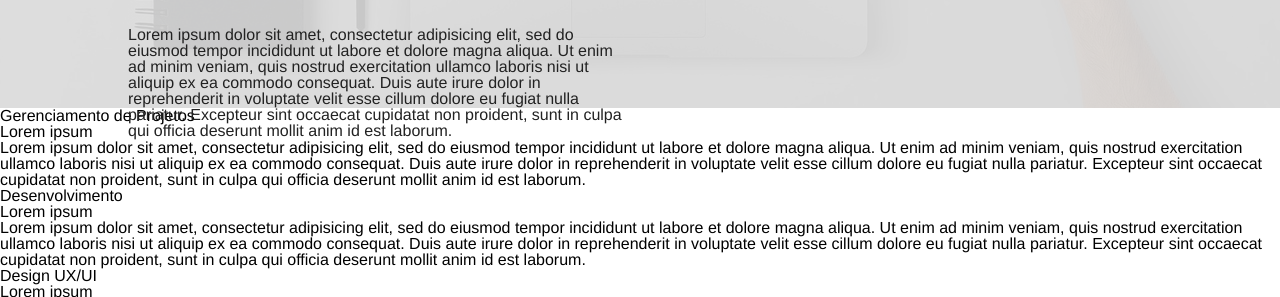
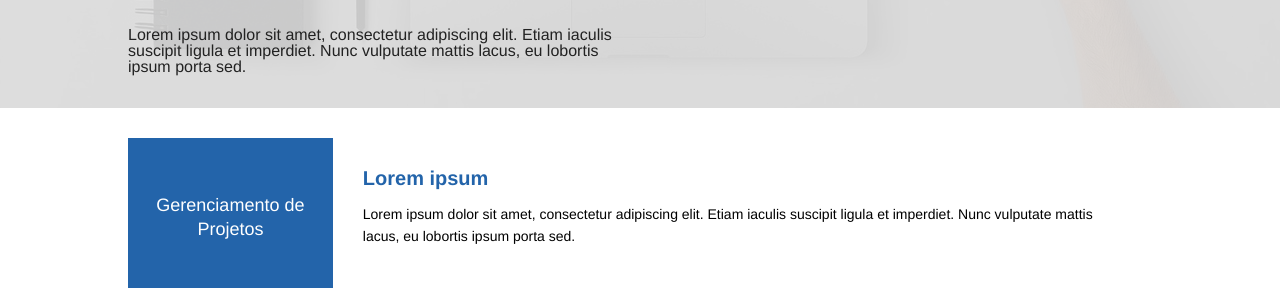
Before and after one commit to LucasDevRJ/pagina_agencia, a plain HTML site: page index.html in a window 1280 px wide. Shown: the part 492-789 px from the top of the page. Drawn offline with Linux system fonts and the light colour scheme.

Commit message:
Estilização da seção de serviços.

```diff
--- a/css/styles.css
+++ b/css/styles.css
@@ -76,3 +76,82 @@ html {
 	margin-bottom: 30px;
 	font-size: 24px;
 }
+
+/* serviços */
+.services-container {
+	max-width: 1200px;
+	padding: 30px 10%;
+	padding-bottom: 0;
+}
+
+.service-box {
+	width: 100%;
+	position: relative;
+	clear: both;
+	height: 150px;
+	margin-bottom: 30px;
+}
+
+.service-box:last {
+	margin-bottom: 0;
+}
+
+.service-title {
+	width: 20%;
+	height: 150px;
+	background-color: #DDD;
+	float: left;
+	text-align: center;
+	line-height: 150px;
+	padding: 20px;
+	box-sizing: border-box;
+}
+
+.service-title p {
+	padding-top: 35px;
+	color: #FFF;
+	font-size: 18px;
+	line-height: 24px;
+}
+
+.service-description {
+	width: 80%;
+	float: left;
+	padding: 30px;
+	box-sizing: border-box;
+}
+
+.service-description h3 {
+	font-size: 20px;
+	margin-bottom: 15px;
+	font-weight: bold;
+}
+
+.service-description p {
+	font-size: 14px;
+	line-height: 22px;
+}
+
+#gerenciamento-title {
+	color: #2364AA;
+}
+
+#dev-title {
+	color: #3DA5D9;
+}
+
+#design-title {
+	color: #73BFB8;
+}
+
+#gerenciamento-box {
+	background-color: #2364AA;
+}
+
+#dev-box {
+	background-color: #3DA5D9;
+}
+
+#design-box {
+	background-color: #73BFB8;
+}
--- a/index.html
+++ b/index.html
@@ -23,61 +23,40 @@
 						<div class="company-info-background"></div>
 						<div class="company-info-titlebox">
 							<h2>Seja bem-vindo ao nosso site</h2>
-							<p>Lorem ipsum dolor sit amet, consectetur adipisicing elit, sed do eiusmod
-							tempor incididunt ut labore et dolore magna aliqua. Ut enim ad minim veniam,
-							quis nostrud exercitation ullamco laboris nisi ut aliquip ex ea commodo
-							consequat. Duis aute irure dolor in reprehenderit in voluptate velit esse
-							cillum dolore eu fugiat nulla pariatur. Excepteur sint occaecat cupidatat non
-							proident, sunt in culpa qui officia deserunt mollit anim id est laborum.</p>
+							<p>Lorem ipsum dolor sit amet, consectetur adipiscing elit. Etiam iaculis suscipit ligula et imperdiet. Nunc vulputate mattis lacus, eu lobortis ipsum porta sed.</p>
 						</div>
 					</div>
 				</div>
 			</header>
+
 			<!--seção de serviços-->
 			<section>
 				<div class="services-container">
-					<div class="services-box">
+					<div class="service-box">
 						<div class="service-title" id="gerenciamento-box">
 							<p>Gerenciamento de Projetos</p>
 						</div>
 						<div class="service-description">
 							<h3 id="gerenciamento-title">Lorem ipsum</h3>
-							<p>Lorem ipsum dolor sit amet, consectetur adipisicing elit, sed do eiusmod
-							tempor incididunt ut labore et dolore magna aliqua. Ut enim ad minim veniam,
-							quis nostrud exercitation ullamco laboris nisi ut aliquip ex ea commodo
-							consequat. Duis aute irure dolor in reprehenderit in voluptate velit esse
-							cillum dolore eu fugiat nulla pariatur. Excepteur sint occaecat cupidatat non
-							proident, sunt in culpa qui officia deserunt mollit anim id est laborum.</p>
+							<p>Lorem ipsum dolor sit amet, consectetur adipiscing elit. Etiam iaculis suscipit ligula et imperdiet. Nunc vulputate mattis lacus, eu lobortis ipsum porta sed.</p>
 						</div>
 					</div>
-
-					<div class="services-box">
+					<div class="service-box">
 						<div class="service-title" id="dev-box">
 							<p>Desenvolvimento</p>
 						</div>
 						<div class="service-description">
 							<h3 id="dev-title">Lorem ipsum</h3>
-							<p>Lorem ipsum dolor sit amet, consectetur adipisicing elit, sed do eiusmod
-							tempor incididunt ut labore et dolore magna aliqua. Ut enim ad minim veniam,
-							quis nostrud exercitation ullamco laboris nisi ut aliquip ex ea commodo
-							consequat. Duis aute irure dolor in reprehenderit in voluptate velit esse
-							cillum dolore eu fugiat nulla pariatur. Excepteur sint occaecat cupidatat non
-							proident, sunt in culpa qui officia deserunt mollit anim id est laborum.</p>
+							<p>Lorem ipsum dolor sit amet, consectetur adipiscing elit. Etiam iaculis suscipit ligula et imperdiet. Nunc vulputate mattis lacus, eu lobortis ipsum porta sed.</p>
 						</div>
 					</div>
-
-					<div class="services-box">
+					<div class="service-box">
 						<div class="service-title" id="design-box">
 							<p>Design UX/UI</p>
 						</div>
 						<div class="service-description">
 							<h3 id="design-title">Lorem ipsum</h3>
-							<p>Lorem ipsum dolor sit amet, consectetur adipisicing elit, sed do eiusmod
-							tempor incididunt ut labore et dolore magna aliqua. Ut enim ad minim veniam,
-							quis nostrud exercitation ullamco laboris nisi ut aliquip ex ea commodo
-							consequat. Duis aute irure dolor in reprehenderit in voluptate velit esse
-							cillum dolore eu fugiat nulla pariatur. Excepteur sint occaecat cupidatat non
-							proident, sunt in culpa qui officia deserunt mollit anim id est laborum.</p>
+							<p>Lorem ipsum dolor sit amet, consectetur adipiscing elit. Etiam iaculis suscipit ligula et imperdiet. Nunc vulputate mattis lacus, eu lobortis ipsum porta sed.</p>
 						</div>
 					</div>
 				</div>
```
